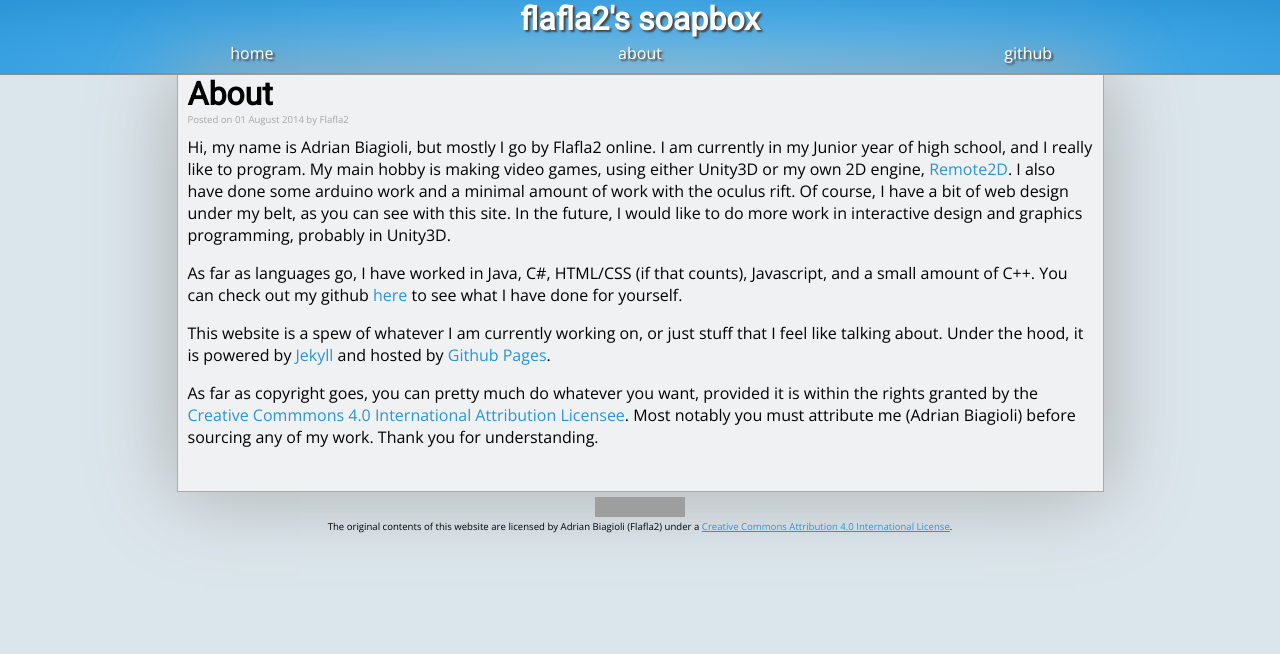
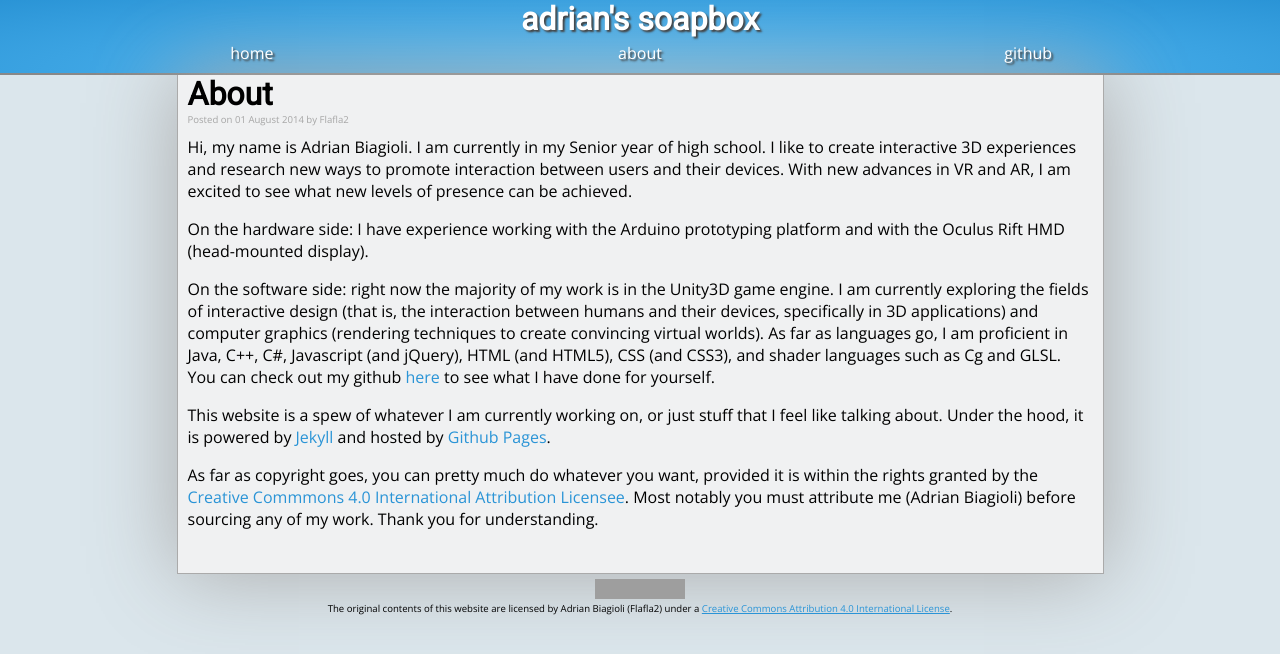
Before and after one commit to Flafla2/flafla2.github.io, a Jekyll site: the page built from _posts/2014-08-01-about.md, in a window 1280 px wide. Shown: the top 654 px of the page. Built offline with Jekyll 4.4.1, drawn with Linux system fonts in a browser that asks for light colours; nearby versions of some CDN libraries; grey boxes are pictures that could not be loaded.

Commit message:
Changed title to 'adrians soapbox', changed about page

```diff
--- a/_includes/header.html
+++ b/_includes/header.html
@@ -33,7 +33,7 @@
 	</head>
 	<body>
 		<div class="header">
-			<h1 class="grad_text">flafla2's soapbox</h1>
+			<h1 class="grad_text">adrian's soapbox</h1>
 			<div class="nav" id="mobile">
 				<div class="grad_text">open navigation</div>
 			</div>
--- a/_posts/2014-08-01-about.md
+++ b/_posts/2014-08-01-about.md
@@ -4,9 +4,11 @@ comments: false
 visible: false
 permalink: /about
 ---
-Hi, my name is Adrian Biagioli, but mostly I go by Flafla2 online.  I am currently in my Junior year of high school, and I really like to program.  My main hobby is making video games, using either Unity3D or my own 2D engine, [Remote2D](https://github.com/Flafla2/Remote2D-Engine).  I also have done some arduino work and a minimal amount of work with the oculus rift.  Of course, I have a bit of web design under my belt, as you can see with this site.  In the future, I would like to do more work in interactive design and graphics programming, probably in Unity3D.
+Hi, my name is Adrian Biagioli.  I am currently in my Senior year of high school.  I like to create interactive 3D experiences and research new ways to promote interaction between users and their devices.  With new advances in VR and AR, I am excited to see what new levels of presence can be achieved.
 
-As far as languages go, I have worked in Java, C#, HTML/CSS (if that counts), Javascript, and a small amount of C++.  You can check out my github [here](https://github.com/Flafla2) to see what I have done for yourself.
+On the hardware side: I have experience working with the Arduino prototyping platform and with the Oculus Rift HMD (head-mounted display).
+
+On the software side: right now the majority of my work is in the Unity3D game engine.  I am currently exploring the fields of interactive design (that is, the interaction between humans and their devices, specifically in 3D applications) and computer graphics (rendering techniques to create convincing virtual worlds).  As far as languages go, I am proficient in Java, C++, C#, Javascript (and jQuery), HTML (and HTML5), CSS (and CSS3), and shader languages such as Cg and GLSL.  You can check out my github [here](https://github.com/Flafla2) to see what I have done for yourself.
 
 This website is a spew of whatever I am currently working on, or just stuff that I feel like talking about.  Under the hood, it is powered by [Jekyll](http://jekyllrb.com) and hosted by [Github Pages](http://pages.github.com).
 
--- a/index.html
+++ b/index.html
@@ -1,5 +1,5 @@
 ---
-title: flafla2's soapbox
+title: adrian's soapbox
 ---
 
 {% include header.html %}
```
